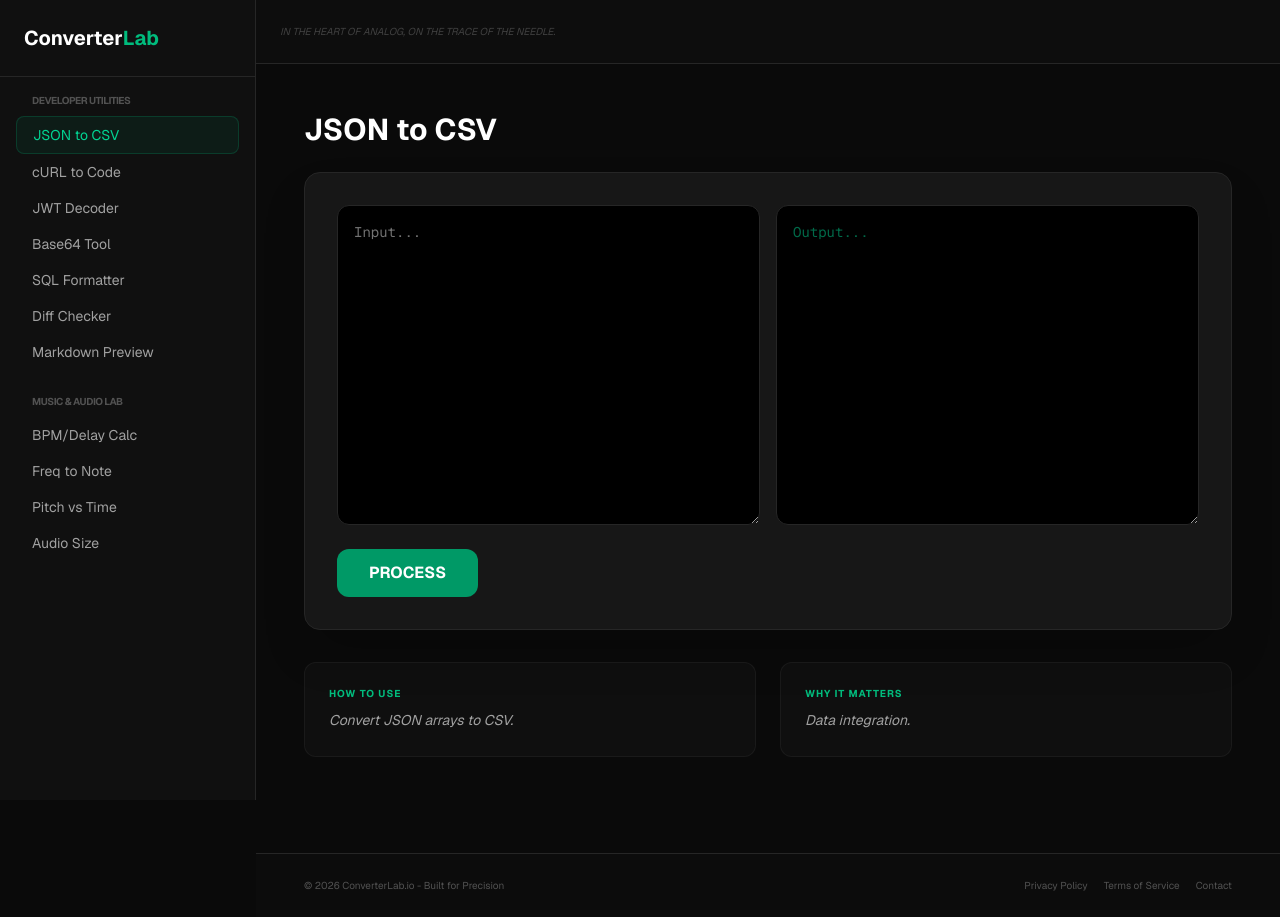
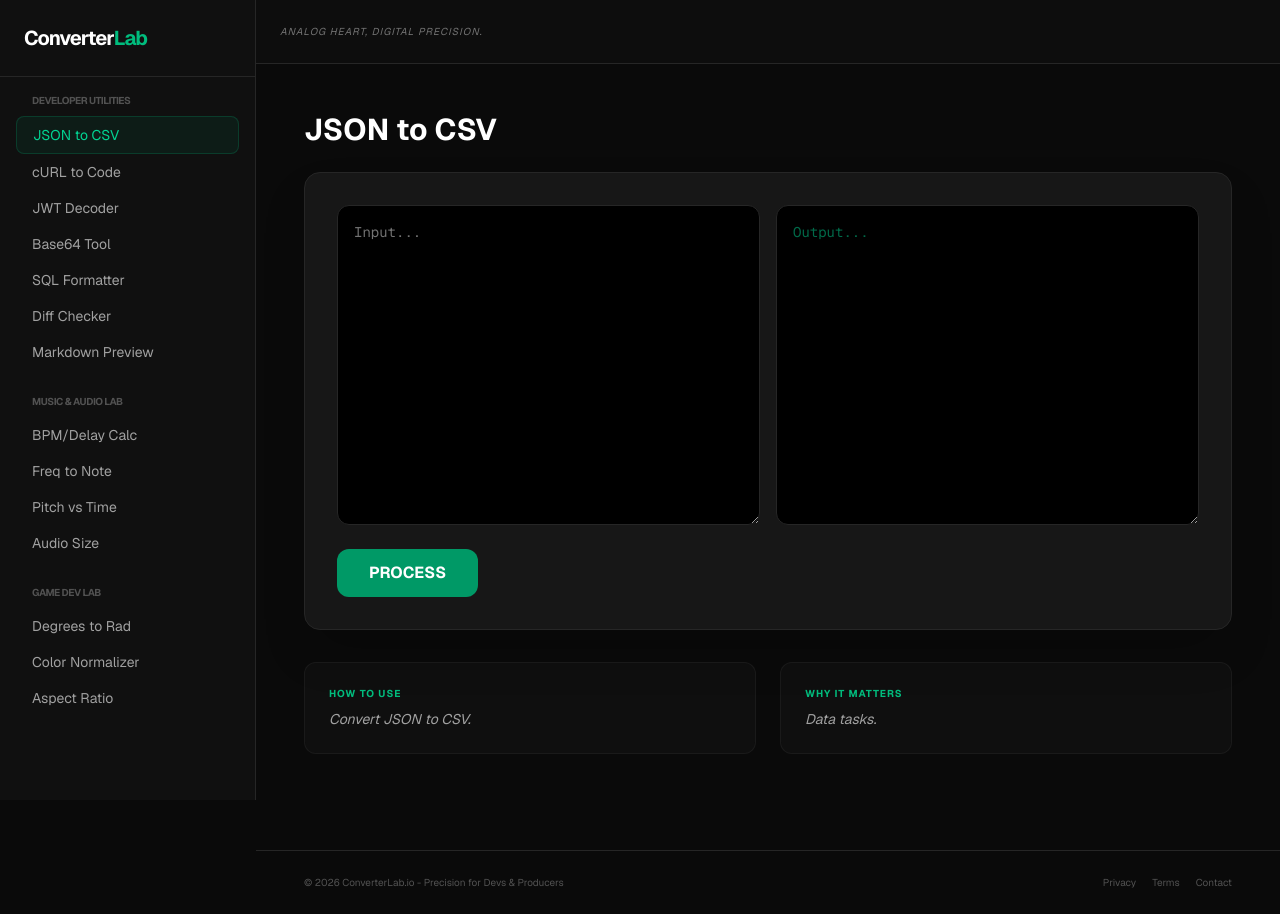
Before and after one commit to Jamminsvinyl/converterlab, a Next.js app: page / in a window 1280 px wide. Built offline with nearby package versions, Linux system fonts and the light colour scheme.

Commit message:
Game Dev Lab added: 18 professional tools complete

```diff
--- a/src/app/page.js
+++ b/src/app/page.js
@@ -14,7 +14,7 @@ export default function Home() {
   const handleConvert = (actionType = "default") => {
     setError(""); setOutput("");
     try {
-      if (!input.trim() && !["bpm-ms", "sample-rate", "freq-note", "pitch-shift"].includes(activeTab)) return;
+      if (!input.trim() && !["bpm-ms", "freq-note", "pitch-shift", "deg-rad", "hex-norm", "aspect-ratio"].includes(activeTab)) return;
 
       switch(activeTab) {
         case "json-csv":
@@ -50,47 +50,59 @@ export default function Home() {
           setOutput(input.replace(/^# (.*$)/gim, '<h1>$1</h1>').replace(/\*\*(.*)\*\*/gim, '<b>$1</b>'));
           break;
       }
-    } catch (e) { setError("Analysis failed. Check input format."); }
+    } catch (e) { setError("Analysis failed. Check input."); }
   };
 
-  const calculateMusic = (type, val) => {
+  const calculateLogic = (type, val) => {
     const v = parseFloat(val);
-    if (!v) return;
+    if (!v && v !== 0) return;
     switch(type) {
       case 'bpm':
         const ms = (60000 / v).toFixed(2);
-        setOutput(`1/4: ${ms}ms | 1/8: ${(ms/2).toFixed(2)}ms | 1/16: ${(ms/4).toFixed(2)}ms\nPre-Delay: ${(ms/32).toFixed(2)}ms`);
+        setOutput(`1/4: ${ms}ms | 1/8: ${(ms/2).toFixed(2)}ms | 1/16: ${(ms/4).toFixed(2)}ms`);
         break;
       case 'freq':
         const notes = ["C", "C#", "D", "D#", "E", "F", "F#", "G", "G#", "A", "A#", "B"];
         const h = 12 * (Math.log2(v / 440)) + 69;
-        const note = notes[Math.round(h) % 12];
-        const octave = Math.floor(Math.round(h) / 12) - 1;
-        setOutput(`Note: ${note}${octave} | MIDI: ${Math.round(h)}`);
+        setOutput(`Note: ${notes[Math.round(h) % 12]}${Math.floor(Math.round(h) / 12) - 1}`);
         break;
       case 'pitch':
         const shift = Math.pow(2, v / 12);
-        setOutput(`Frequency Multiplier: ${shift.toFixed(4)}x\nLength Change: ${(100/shift).toFixed(2)}%`);
+        setOutput(`Multiplier: ${shift.toFixed(4)}x | Length: ${(100/shift).toFixed(2)}%`);
         break;
-      case 'sample':
-        const size = (v * 16 * 2 * 60) / (8 * 1024 * 1024);
-        setOutput(`${v}Hz 16-bit Stereo (1 min) ≈ ${size.toFixed(2)} MB`);
+      case 'deg':
+        setOutput(`Radians: ${(v * (Math.PI / 180)).toFixed(6)} rad`);
+        break;
+      case 'aspect':
+        const gcd = (a, b) => b ? gcd(b, a % b) : a;
+        const w = parseInt(input), h_val = parseInt(val);
+        const common = gcd(w, h_val);
+        setOutput(`Ratio: ${w/common}:${h_val/common}`);
+        break;
+      case 'hex':
+        const r = parseInt(input.slice(1,3), 16) / 255;
+        const g = parseInt(input.slice(3,5), 16) / 255;
+        const b = parseInt(input.slice(5,7), 16) / 255;
+        setOutput(`Normalized: ${r.toFixed(3)}f, ${g.toFixed(3)}f, ${b.toFixed(3)}f`);
         break;
     }
   };
 
   const toolData = {
-    "json-csv": { name: "JSON to CSV", how: "Convert JSON arrays to CSV.", why: "Data integration." },
-    "curl-code": { name: "cURL to Code", how: "Turn cURL into Fetch API.", why: "Frontend speed." },
-    "jwt-decoder": { name: "JWT Decoder", how: "Decode tokens locally.", why: "Privacy focus." },
-    "base64": { name: "Base64 Tool", how: "Encode/Decode strings.", why: "Safe transmission." },
-    "sql-format": { name: "SQL Formatter", how: "Beautify SQL queries.", why: "Code clarity." },
-    "diff-checker": { name: "Diff Checker", how: "Compare two text blocks.", why: "Version control." },
-    "markdown": { name: "Markdown Preview", how: "Preview MD to HTML.", why: "Docs writing." },
-    "bpm-ms": { name: "BPM/Delay Calc", how: "BPM to milliseconds.", why: "Effect timing." },
-    "freq-note": { name: "Freq to Note", how: "Hz to Musical Note.", why: "Sound tuning." },
-    "pitch-shift": { name: "Pitch vs Time", how: "Semitone to speed ratio.", why: "Sampling & Vinyl." },
-    "sample-rate": { name: "Audio Size", how: "Calc digital audio weight.", why: "Storage planning." }
+    "json-csv": { name: "JSON to CSV", how: "Convert JSON to CSV.", why: "Data tasks." },
+    "curl-code": { name: "cURL to Code", how: "cURL to Fetch API.", why: "API testing." },
+    "jwt-decoder": { name: "JWT Decoder", how: "Decode JWT locally.", why: "Privacy." },
+    "base64": { name: "Base64 Tool", how: "Encode/Decode text.", why: "Data safety." },
+    "sql-format": { name: "SQL Formatter", how: "Format SQL queries.", why: "Readability." },
+    "diff-checker": { name: "Diff Checker", how: "Compare two texts.", why: "Version control." },
+    "markdown": { name: "Markdown Preview", how: "MD to HTML preview.", why: "Documentation." },
+    "bpm-ms": { name: "BPM/Delay Calc", how: "BPM to MS.", why: "Music timing." },
+    "freq-note": { name: "Freq to Note", how: "Hz to Music Note.", why: "Sound tuning." },
+    "pitch-shift": { name: "Pitch vs Time", how: "Semitone to speed.", why: "Sampling." },
+    "sample-rate": { name: "Audio Size", how: "Calc file weight.", why: "Storage." },
+    "deg-rad": { name: "Degrees to Rad", how: "Açıdan radyana.", why: "Game physics." },
+    "hex-norm": { name: "Color Normalizer", how: "Hex to 0.0-1.0.", why: "Shader coding." },
+    "aspect-ratio": { name: "Aspect Ratio", how: "Width & Height ratio.", why: "UI design." }
   };
 
   const NavGroup = ({ title, items }) => (
@@ -105,77 +117,62 @@ export default function Home() {
   return (
     <div className="flex min-h-screen bg-neutral-950 text-neutral-200 font-sans relative">
       <aside className="w-64 border-r border-neutral-800 bg-neutral-900/50 hidden md:flex flex-col h-screen sticky top-0">
-        <div className="p-6 border-b border-neutral-800"><h1 className="text-xl font-bold text-white">Converter<span className="text-emerald-500">Lab</span></h1></div>
+        <div className="p-6 border-b border-neutral-800"><h1 className="text-xl font-bold text-white tracking-tighter">Converter<span className="text-emerald-500">Lab</span></h1></div>
         <div className="flex-1 overflow-y-auto p-4">
           <NavGroup title="Developer Utilities" items={["json-csv", "curl-code", "jwt-decoder", "base64", "sql-format", "diff-checker", "markdown"]} />
           <NavGroup title="Music & Audio Lab" items={["bpm-ms", "freq-note", "pitch-shift", "sample-rate"]} />
+          <NavGroup title="Game Dev Lab" items={["deg-rad", "hex-norm", "aspect-ratio"]} />
         </div>
       </aside>
 
       {isMenuOpen && (
-        <div className="fixed inset-0 z-50 bg-neutral-950 md:hidden overflow-y-auto p-6">
-          <div className="flex justify-between items-center mb-8 border-b border-neutral-800 pb-4">
-            <h1 className="text-xl font-bold text-white">Tools Menu</h1>
-            <button onClick={() => setIsMenuOpen(false)} className="text-emerald-500 text-xl">✕</button>
-          </div>
+        <div className="fixed inset-0 z-50 bg-neutral-950 md:hidden overflow-y-auto p-6 text-center">
+          <button onClick={() => setIsMenuOpen(false)} className="text-emerald-500 mb-8 font-bold">✕ CLOSE MENU</button>
           <NavGroup title="Dev Tools" items={["json-csv", "curl-code", "jwt-decoder", "base64", "sql-format", "diff-checker", "markdown"]} />
           <NavGroup title="Music Lab" items={["bpm-ms", "freq-note", "pitch-shift", "sample-rate"]} />
+          <NavGroup title="Game Dev" items={["deg-rad", "hex-norm", "aspect-ratio"]} />
         </div>
       )}
 
       <main className="flex-1 flex flex-col min-w-0">
-        <header className="h-16 border-b border-neutral-800 flex items-center justify-between px-6 bg-neutral-900/30 sticky top-0 z-10 backdrop-blur-md">
-          <h1 className="text-lg font-bold text-white md:hidden">Converter<span className="text-emerald-500">Lab</span></h1>
+        <header className="h-16 border-b border-neutral-800 flex items-center justify-between px-6 bg-neutral-900/30 sticky top-0 z-10 backdrop-blur-md text-[10px] uppercase tracking-widest text-neutral-500 italic">
           <button onClick={() => setIsMenuOpen(true)} className="md:hidden text-emerald-500 font-bold border border-emerald-500/20 px-3 py-1 rounded">MENU</button>
-          <div className="hidden md:block text-[10px] text-neutral-700 uppercase italic">In the heart of analog, on the trace of the needle.</div>
+          <div className="hidden md:block">Analog heart, digital precision.</div>
+          <h1 className="md:hidden font-bold text-white">ConverterLab</h1>
         </header>
 
         <div className="p-4 md:p-12 max-w-5xl mx-auto w-full">
           <h2 className="text-3xl font-bold text-white mb-6">{toolData[activeTab].name}</h2>
           <div className="bg-neutral-900 border border-neutral-800 rounded-2xl p-4 md:p-8 shadow-2xl mb-8">
-            {["bpm-ms", "freq-note", "pitch-shift", "sample-rate"].includes(activeTab) ? (
-              <div className="space-y-6">
-                <input type="number" step="any" placeholder="Enter value..." className="w-full bg-black border border-neutral-800 rounded-xl p-4 text-3xl font-mono text-emerald-400 outline-none focus:border-emerald-500 transition-colors" onChange={(e) => calculateMusic(activeTab.split('-')[0], e.target.value)} />
-                <pre className="p-6 bg-black rounded-xl border border-neutral-800 text-emerald-500 font-mono text-lg whitespace-pre-wrap">{output || "Waiting for input..."}</pre>
+            {["bpm-ms", "freq-note", "pitch-shift", "deg-rad", "hex-norm", "aspect-ratio"].includes(activeTab) ? (
+              <div className="space-y-4">
+                {activeTab === "aspect-ratio" && <input type="number" placeholder="Width..." className="w-full bg-black border border-neutral-800 rounded-xl p-4 text-xl font-mono text-emerald-400 outline-none mb-2" onChange={(e) => setInput(e.target.value)} />}
+                {activeTab === "hex-norm" && <input type="text" placeholder="#FFFFFF" className="w-full bg-black border border-neutral-800 rounded-xl p-4 text-xl font-mono text-emerald-400 outline-none mb-2" onChange={(e) => setInput(e.target.value)} />}
+                <input type="number" step="any" placeholder={activeTab === "hex-norm" ? "Click Process" : "Enter value..."} className="w-full bg-black border border-neutral-800 rounded-xl p-4 text-3xl font-mono text-emerald-400 outline-none" onChange={(e) => calculateLogic(activeTab.split('-')[0], e.target.value)} />
+                <pre className="p-6 bg-black rounded-xl border border-neutral-800 text-emerald-500 font-mono text-lg">{output || "Waiting for input..."}</pre>
               </div>
             ) : (
               <>
                 <div className="grid grid-cols-1 lg:grid-cols-2 gap-4">
-                  <textarea className="h-64 md:h-80 bg-black border border-neutral-800 rounded-xl p-4 text-sm font-mono outline-none focus:border-emerald-500" value={input} onChange={(e) => setInput(e.target.value)} placeholder={activeTab === "diff-checker" ? "Original text..." : "Input..."} />
-                  {activeTab === "diff-checker" ? (
-                    <textarea className="h-64 md:h-80 bg-black border border-neutral-800 rounded-xl p-4 text-sm font-mono outline-none focus:border-emerald-500" value={input2} onChange={(e) => setInput2(e.target.value)} placeholder="Modified text..." />
-                  ) : (
-                    <textarea className="h-64 md:h-80 bg-black border border-neutral-800 rounded-xl p-4 text-sm font-mono text-emerald-400 outline-none" value={output} readOnly placeholder="Output..." />
-                  )}
+                  <textarea className="h-64 md:h-80 bg-black border border-neutral-800 rounded-xl p-4 text-sm font-mono outline-none focus:border-emerald-500" value={input} onChange={(e) => setInput(e.target.value)} placeholder="Input..." />
+                  {activeTab === "diff-checker" ? <textarea className="h-64 md:h-80 bg-black border border-neutral-800 rounded-xl p-4 text-sm font-mono outline-none focus:border-emerald-500" value={input2} onChange={(e) => setInput2(e.target.value)} placeholder="Compare..." /> : <textarea className="h-64 md:h-80 bg-black border border-neutral-800 rounded-xl p-4 text-sm font-mono text-emerald-400 outline-none" value={output} readOnly placeholder="Output..." />}
                 </div>
-                {activeTab === "diff-checker" && <pre className="w-full p-6 bg-black rounded-xl border border-neutral-800 text-emerald-500 font-mono mt-4 overflow-x-auto text-xs">{output}</pre>}
+                {activeTab === "diff-checker" && <pre className="w-full p-4 bg-black rounded-xl border border-neutral-800 text-emerald-500 font-mono mt-4 text-xs overflow-x-auto">{output}</pre>}
                 <div className="mt-6 flex flex-wrap gap-3">
-                  <button onClick={() => handleConvert(activeTab === "base64" ? "encode" : "default")} className="px-8 py-3 bg-emerald-600 text-white font-bold rounded-xl active:scale-95 transition-all">PROCESS</button>
-                  {activeTab === "base64" && <button onClick={() => handleConvert("decode")} className="px-8 py-3 border border-emerald-600 text-emerald-500 rounded-xl">DECODE</button>}
+                  <button onClick={() => activeTab === "hex-norm" ? calculateLogic('hex', '0') : handleConvert()} className="px-8 py-3 bg-emerald-600 text-white font-bold rounded-xl active:scale-95 transition-all">PROCESS</button>
+                  {output && <button onClick={() => navigator.clipboard.writeText(output)} className="ml-auto text-xs text-neutral-500 underline">Copy</button>}
                 </div>
               </>
             )}
           </div>
-
           <div className="grid md:grid-cols-2 gap-6 text-sm mb-12">
-            <div className="bg-neutral-900/40 p-6 rounded-xl border border-neutral-800/50">
-              <h3 className="text-emerald-500 font-bold mb-2 uppercase text-[10px] tracking-widest">How to use</h3>
-              <p className="text-neutral-400 leading-relaxed italic">{toolData[activeTab].how}</p>
-            </div>
-            <div className="bg-neutral-900/40 p-6 rounded-xl border border-neutral-800/50">
-              <h3 className="text-emerald-500 font-bold mb-2 uppercase text-[10px] tracking-widest">Why it matters</h3>
-              <p className="text-neutral-400 leading-relaxed italic">{toolData[activeTab].why}</p>
-            </div>
+            <div className="bg-neutral-900/40 p-6 rounded-xl border border-neutral-800/50"><h3 className="text-emerald-500 font-bold mb-2 uppercase text-[10px] tracking-widest">How to use</h3><p className="text-neutral-400 italic">{toolData[activeTab].how}</p></div>
+            <div className="bg-neutral-900/40 p-6 rounded-xl border border-neutral-800/50"><h3 className="text-emerald-500 font-bold mb-2 uppercase text-[10px] tracking-widest">Why it matters</h3><p className="text-neutral-400 italic">{toolData[activeTab].why}</p></div>
           </div>
         </div>
-
-        <footer className="p-6 border-t border-neutral-800 flex flex-col md:flex-row justify-between items-center text-[10px] text-neutral-600 px-6 md:px-12 gap-4 mt-auto bg-neutral-900/20">
-          <div>© 2026 ConverterLab.io - Built for Precision</div>
-          <div className="flex gap-4">
-            <a href="/privacy" className="hover:text-emerald-500">Privacy Policy</a>
-            <a href="/terms" className="hover:text-emerald-500">Terms of Service</a>
-            <a href="mailto:hello@converterlab.io" className="hover:text-emerald-500 transition-colors">Contact</a>
-          </div>
+        <footer className="p-6 border-t border-neutral-800 flex flex-col md:flex-row justify-between items-center text-[10px] text-neutral-600 px-6 md:px-12 gap-4 mt-auto">
+          <div>© 2026 ConverterLab.io - Precision for Devs & Producers</div>
+          <div className="flex gap-4"><a href="/privacy" className="hover:text-emerald-500">Privacy</a><a href="/terms" className="hover:text-emerald-500">Terms</a><a href="mailto:hello@converterlab.io" className="hover:text-emerald-500">Contact</a></div>
         </footer>
       </main>
     </div>
```
